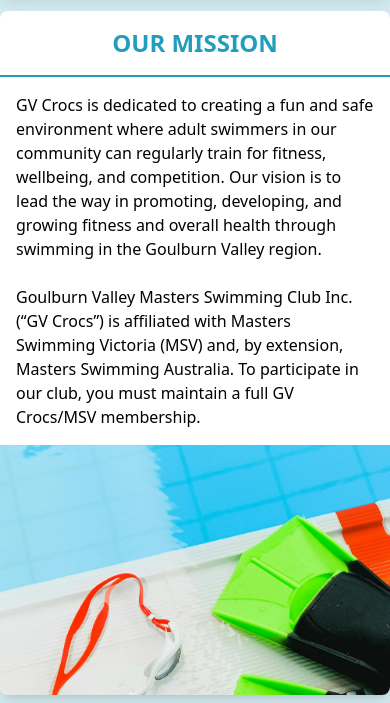
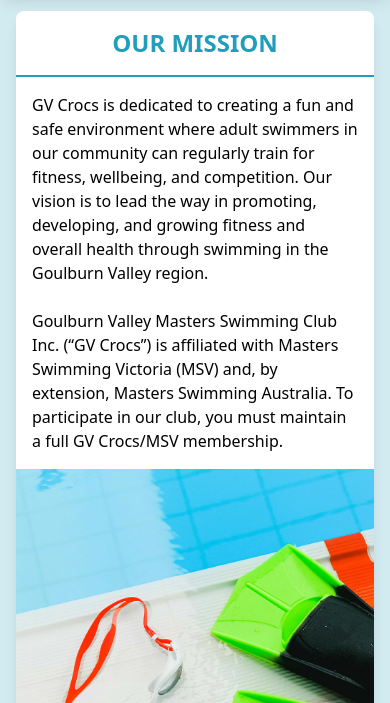
Before and after one commit to SamTheSomebody/gv-crocs, a website: page index.html in a window 390 px wide. Shown: the part 141-844 px from the top of the page. Drawn offline with Linux system fonts and the light colour scheme.

Commit message:
Added a few minor fixes that npm watch missed

```diff
--- a/index.html
+++ b/index.html
@@ -9,7 +9,7 @@
   <link href="./dist/output.css" rel="stylesheet">
   <style>
     html {
-      scroll-padding-top: 2.65rem;
+      scroll-padding-top: 2.5rem;
     }
 
     @keyframes header {
--- a/src/input.css
+++ b/src/input.css
@@ -13,7 +13,7 @@
   }
 
   .card {
-    @apply flex flex-col lg:flex-row lg:w-2/3 max-w-4xl text-black items-stretch shadow-lg rounded-lg bg-white transition-all duration-300 overflow-hidden z-20;
+    @apply flex flex-col lg:flex-row lg:w-2/3 mx-4 max-w-4xl text-black items-stretch shadow-lg rounded-lg bg-white transition-all duration-300 overflow-hidden z-20;
   }
 
   .card-hover-a {
```
Also changed, not shown: dist/output.css.
